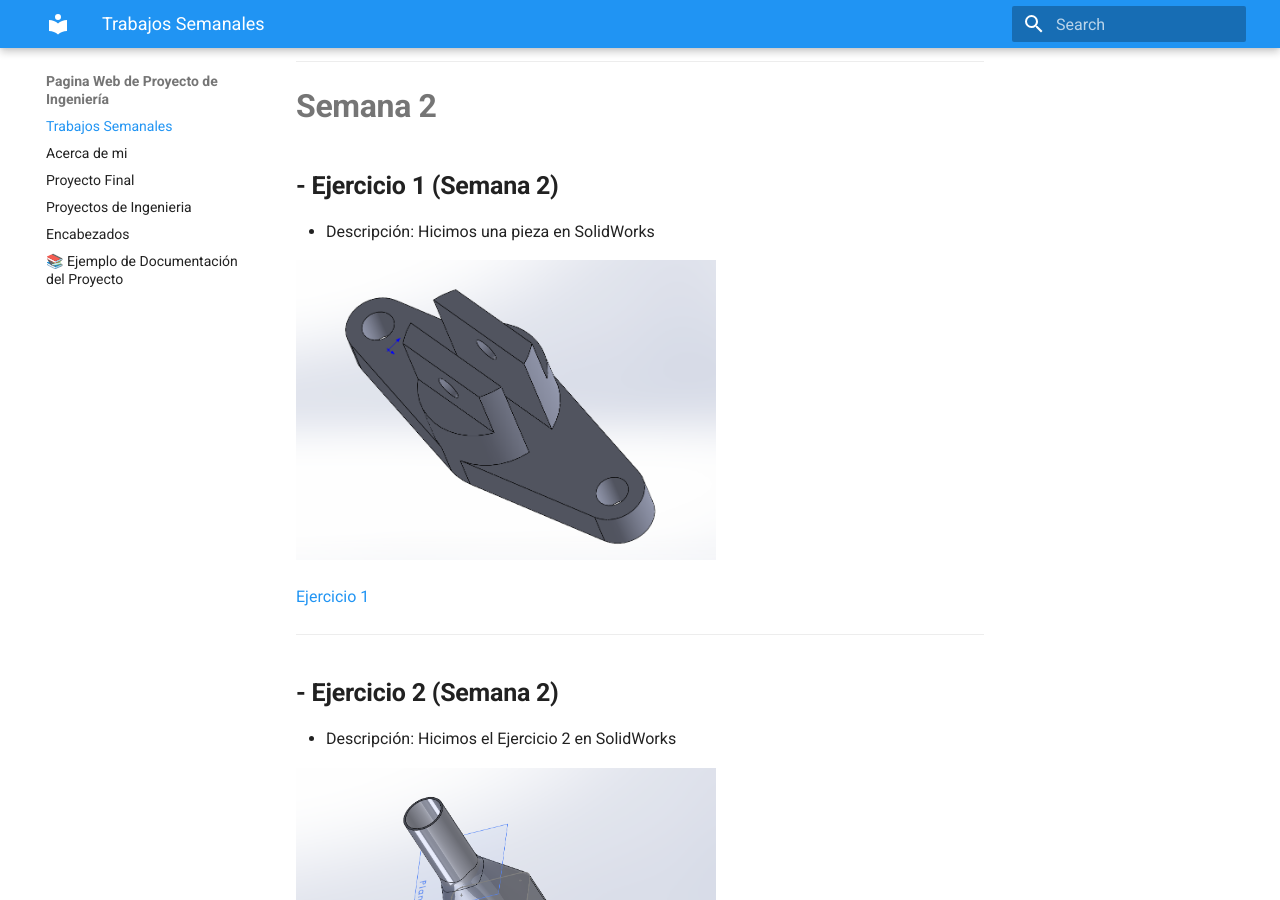
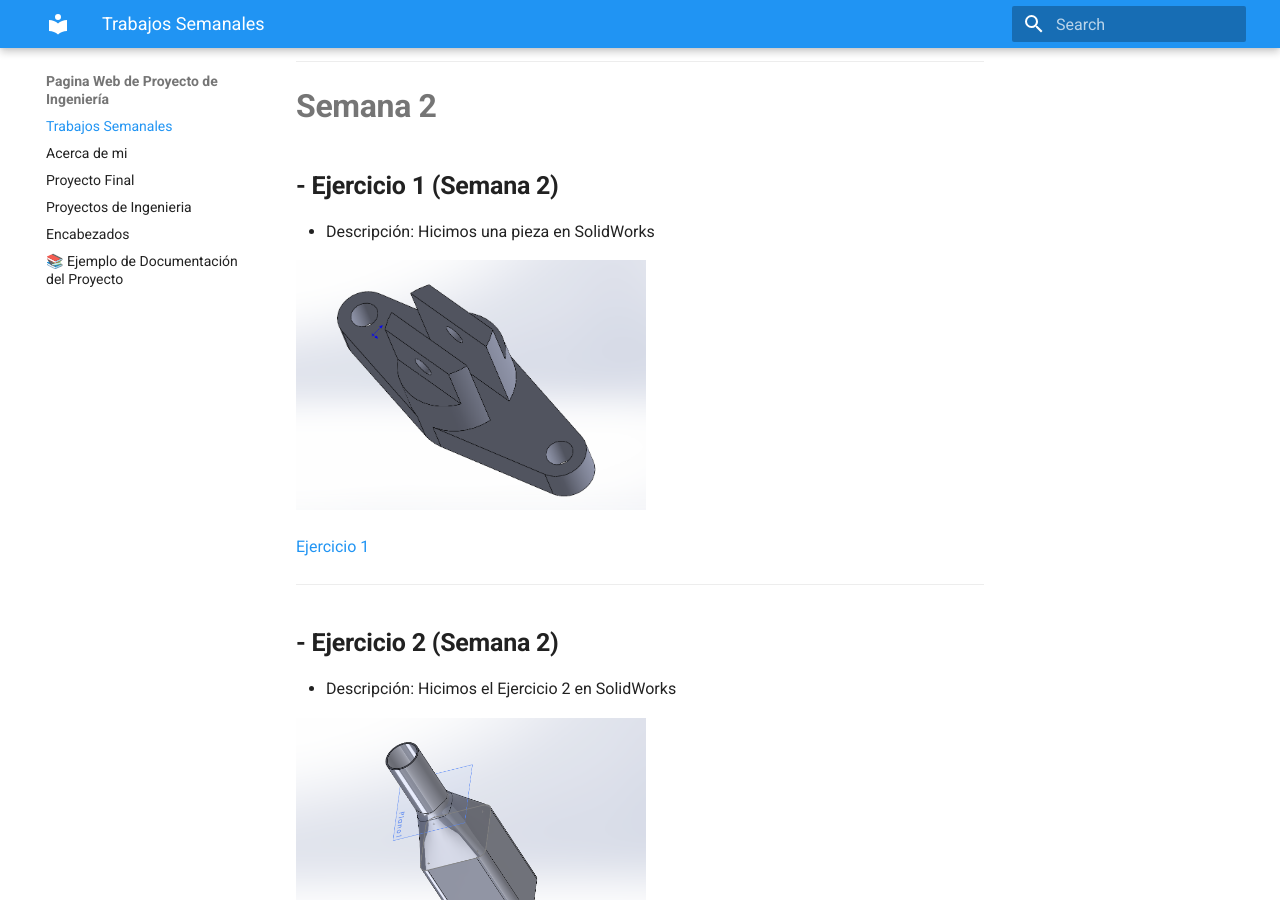
Before and after one commit to JoseGilGonzalezBerra/Proyecto_de_Ingenieria, an MkDocs documentation site: the page built from docs/index.md, in a window 1280 px wide and 900 px high, scrolled down 419 px. Built offline with MkDocs 1.6.1 and Material for MkDocs 9.7.7, drawn with Linux system fonts in a browser that asks for light colours.

Commit message:
Update index.md

```diff
--- a/docs/index.md
+++ b/docs/index.md
@@ -22,7 +22,7 @@
 
 - Descripción: Hicimos una pieza en SolidWorks
 
-<img src = "./recursos/imgs/proyecto_sem1_1.png" alt="proyectosem1" width="420">
+<img src = "./recursos/imgs/proyecto_sem1_1.png" alt="proyectosem1" width="350">
 
 [Ejercicio 1](recursos/archivos/Ejercicio_5.SLDPRT)
 
@@ -32,7 +32,7 @@
 
 - Descripción: Hicimos el Ejercicio 2 en SolidWorks
 
-<img src = "./recursos/imgs/Ejercicio2.png" alt="Ejercicio2" width="420">
+<img src = "./recursos/imgs/Ejercicio2.png" alt="Ejercicio2" width="350">
 
 [Ejercicio 2](recursos/archivos/Ejercicio2.SLDPRT)
 
@@ -62,7 +62,7 @@
 
 -Descripción: Creación de florero en SolidWorks
 
-<img src = "./recursos/imgs/Florero1.jpeg" alt="Florero" width="420">
+<img src = "./recursos/imgs/Florero1.jpeg" alt="Florero" width="350">
 
 [Ejercicio Florero](recursos/archivos/Florero1.SLDPRT)
 
@@ -73,7 +73,7 @@
 
 - Descripcion: Creación de Macetas en SolidWorks
 
-<img src = "./recursos/imgs/Florero.jpeg" alt="Florero" width="420">
+<img src = "./recursos/imgs/Florero.jpeg" alt="Florero" width="350">
 
 [Ejercicio Macetas](recursos/archivos/Florero.SLDPRT)
 
@@ -83,7 +83,7 @@
 
 - Descripción: Hicimos el Ejercicio 5 en SolidWorks
 
-<img src = "./recursos/imgs/Ejercicio5.png" alt="Ejercicio5" width="420">
+<img src = "./recursos/imgs/Ejercicio5.png" alt="Ejercicio5" width="350">
 
 [Ejercicio 5](recursos/archivos/Ejercicio_5.SLDPRT)
 
@@ -93,8 +93,8 @@
 
 - Descripción:
 
-<img src = "./recursos/imgs/LogoSoporte1.jpeg" alt="LogoSoporte1" width="420">
-<img src = "./recursos/imgs/LogoSoporte2.jpeg" alt="LogoSoporte2" width="420">
+<img src = "./recursos/imgs/LogoSoporte1.jpeg" alt="LogoSoporte1" width="350">
+<img src = "./recursos/imgs/LogoSoporte2.jpeg" alt="LogoSoporte2" width="350">
 
 [Archivo del logo en STL](recursos/archivos/Ejercicio_5.SLDPRT)
 
@@ -103,9 +103,9 @@
 
 - Descripción:
 
-<img src = "./recursos/imgs/CorteLaser1.jpeg" alt="CorteLaser1" width="420">
-<img src = "./recursos/imgs/CorteLaser2.jpeg" alt="CorteLaser2" width="420">
-<img src = "./recursos/imgs/CorteLaser3.jpeg" alt="CorteLaser3" width="420">
+<img src = "./recursos/imgs/CorteLaser1.jpeg" alt="CorteLaser1" width="350">
+<img src = "./recursos/imgs/CorteLaser2.jpeg" alt="CorteLaser2" width="350">
+<img src = "./recursos/imgs/CorteLaser3.jpeg" alt="CorteLaser3" width="350">
 
 [Plano Nave Star Wars](recursos/archivos/Ejercicio_5.SLDPRT)
 
```
